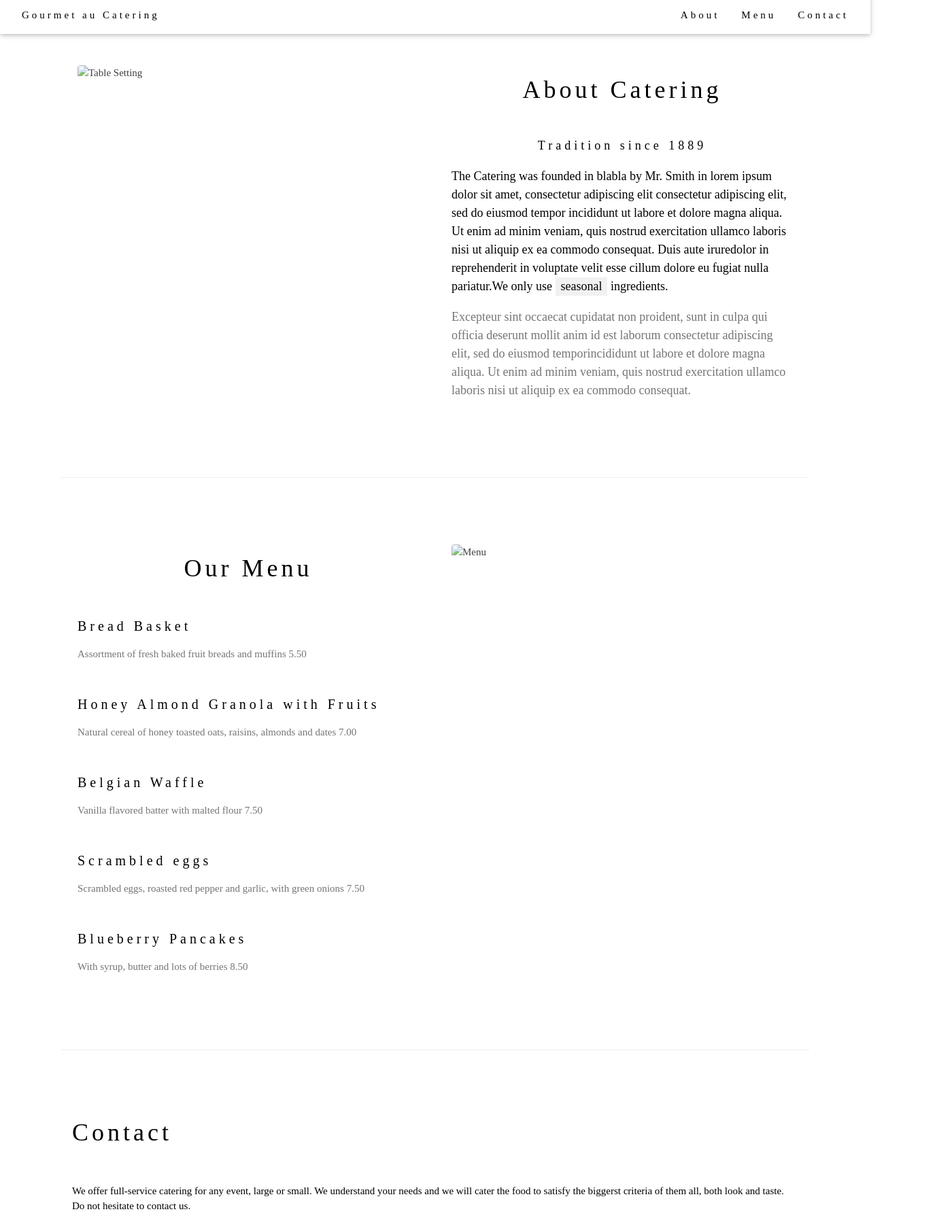
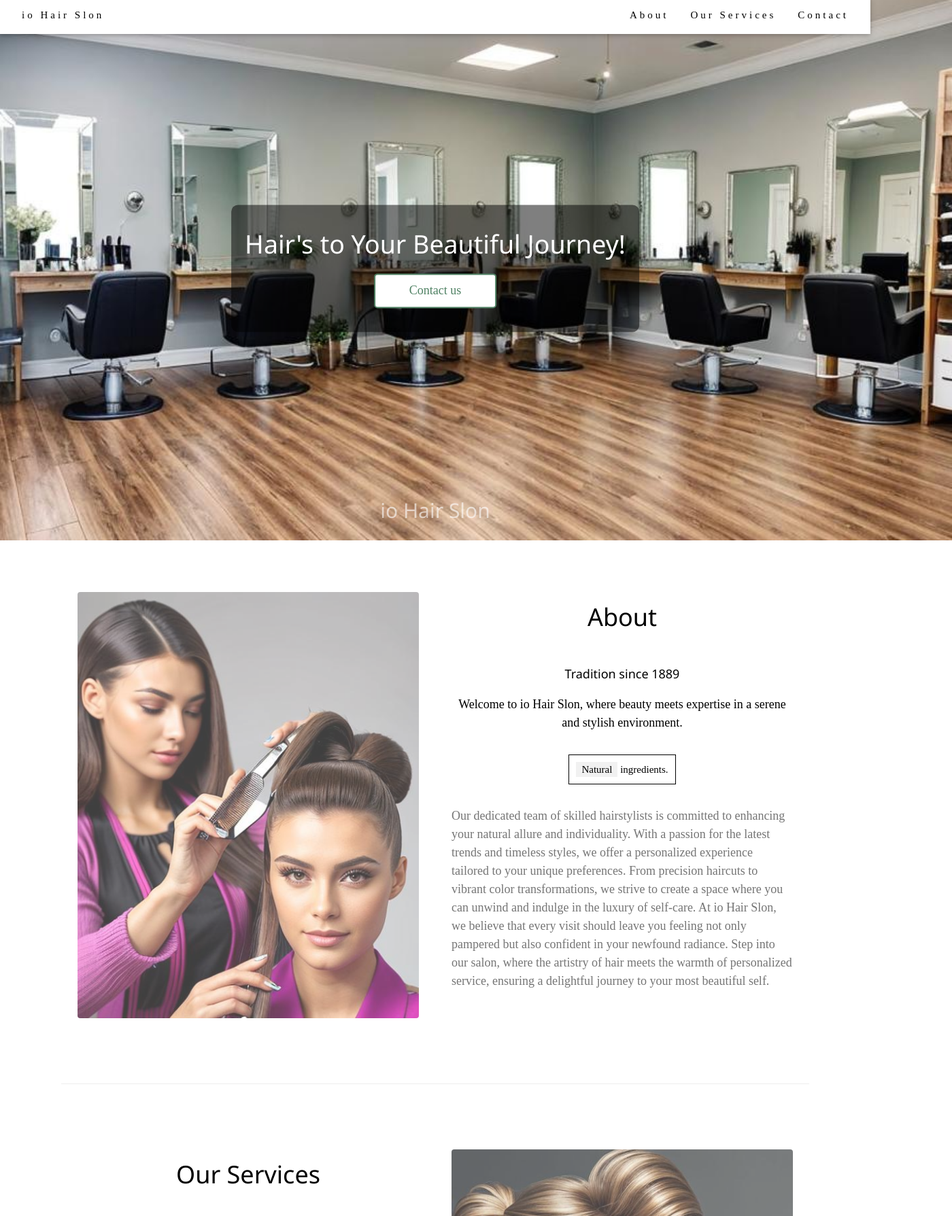
Before and after one commit to orenzylber/IO_Hair_Salon-Template, a plain HTML site: page index.html in a window 1280 px wide. Shown: the part 5-1794 px from the top of the page at 68% size, 1400 px wide, since content can reach past the window. Drawn offline with nearby package versions, Linux system fonts and the light colour scheme.

Commit message:
contact us updated

```diff
--- a/index.css
+++ b/index.css
@@ -1,4 +1,53 @@
+/* index.css */
+
 body {
+  font-family: "Times New Roman", Georgia, Serif;
+  margin: 0;
+}
+
+.custom-header {
+  position: relative;
+}
+
+.custom-overlay {
+  background-color: rgba(0, 0, 0, 0.5);
+  padding: 20px;
+  border-radius: 10px;
+  text-align: center;
+}
+
+.custom-heading {
+  font-size: 2.5em;
+  color: white;
+}
+
+.custom-button {
+  display: block;
+  margin: 15px auto;
+  padding: 10px 50px;
+  background-color: white;
+  color: #508264;
+  border: 2px solid #508264;
+  border-radius: 5px;
+  font-size: 1.2em;
+  cursor: pointer;
+}
+
+.custom-button:hover {
+  background-color: #508264;
+  color: white;
+}
+
+.custom-subheading {
+  font-size: 2em;
+  color: white;
+}
+
+
+
+
+
+/* body {
   font-family: "Times New Roman", Georgia, Serif;
 }
 
@@ -6,3 +55,41 @@ h1, h2, h3, h4, h5, h6 {
   font-family: "Playfair Display";
   letter-spacing: 5px;
 }
+
+
+.w3-display-middle h1 {
+  font-size: 2.5em;
+  text-align: center;
+  white-space: nowrap;
+  overflow: hidden;
+}
+
+@media screen and (min-width: 768px) {
+  .w3-display-middle h1 {
+    white-space: normal;
+  }
+}
+
+.custom-heading {
+  font-size: 2.5em;
+  color: white;
+}
+
+.custom-button {
+  display: block;
+  margin: 15px auto;
+  width: 250px;
+}
+
+.custom-overlay {
+  background-color: rgba(0, 0, 0, 0.748);
+  padding: 20px;
+  border-radius: 10px;
+  display: inline-block;
+}
+
+@media screen and (min-width: 768px) {
+  .custom-button {
+    width: 300px;
+  }
+} */
--- a/index.html
+++ b/index.html
@@ -1,91 +1,212 @@
+<!-- index.html -->
 <!DOCTYPE html>
-<html>
+<html lang="en">
   <head>
-<title>W3.CSS Template</title>
-<meta charset="UTF-8">
-<meta name="viewport" content="width=device-width, initial-scale=1">
-<link rel="stylesheet" href="https://www.w3schools.com/w3css/4/w3.css">
-<style>
-body {font-family: "Times New Roman", Georgia, Serif;}
-h1, h2, h3, h4, h5, h6 {
-  font-family: "Playfair Display";
-  letter-spacing: 5px;
-}
-</style>
+    <meta charset="UTF-8" />
+    <meta name="viewport" content="width=device-width, initial-scale=1" />
+    <title>io Hair Slon</title>
+    <link rel="stylesheet" href="https://www.w3schools.com/w3css/4/w3.css" />
+    <link rel="stylesheet" href="index.css">
   </head>
   <body>
-
     <!-- Navbar (sit on top) -->
     <div class="w3-top">
-  <div class="w3-bar w3-white w3-padding w3-card" style="letter-spacing:4px;">
-    <a href="#home" class="w3-bar-item w3-button">Gourmet au Catering</a>
+      <div
+        class="w3-bar w3-white w3-padding w3-card"
+        style="letter-spacing: 4px"
+      >
+        <a href="#home" class="w3-bar-item w3-button">io Hair Slon</a>
         <!-- Right-sided navbar links. Hide them on small screens -->
         <div class="w3-right w3-hide-small">
           <a href="#about" class="w3-bar-item w3-button">About</a>
-      <a href="#menu" class="w3-bar-item w3-button">Menu</a>
+          <a href="#Our Services" class="w3-bar-item w3-button">Our Services</a>
           <a href="#contact" class="w3-bar-item w3-button">Contact</a>
         </div>
       </div>
     </div>
 
     <!-- Header -->
-<header class="w3-display-container w3-content w3-wide" style="max-width:1600px;min-width:500px" id="home">
-  <img class="w3-image" src="/w3images/hamburger.jpg" alt="Hamburger Catering" width="1600" height="800">
-  <div class="w3-display-bottomleft w3-padding-large w3-opacity">
-    <h1 class="w3-xxlarge">Le Catering</h1>
+<header class="custom-header">
+  <img src="/assets/slon-floor.jpeg" alt="Hamburger Catering" width="1400" height="800" />
+
+  <div class="w3-display-middle">
+    <div class="custom-overlay">
+      <h1 class="custom-heading">Hair's to Your Beautiful Journey!</h1>
+      <button onclick="location.href='#contact'" class="custom-button" >Contact us</button>
+    </div>
+  </div>
+
+  <div class="w3-display-bottommiddle w3-padding-large w3-opacity">
+    <h1 class="custom-subheading">io Hair Slon</h1>
   </div>
 </header>
 
     <!-- Page content -->
-<div class="w3-content" style="max-width:1100px">
-
+    <div class="w3-content" style="max-width: 1100px">
       <!-- About Section -->
       <div class="w3-row w3-padding-64" id="about">
         <div class="w3-col m6 w3-padding-large w3-hide-small">
-     <img src="/w3images/tablesetting2.jpg" class="w3-round w3-image w3-opacity-min" alt="Table Setting" width="600" height="750">
+          <img
+            src="assets/models.jpeg"
+            class="w3-round w3-image w3-opacity-min"
+            alt="Table Setting"
+            width="600"
+            height="750"
+          />
         </div>
 
         <div class="w3-col m6 w3-padding-large">
-      <h1 class="w3-center">About Catering</h1><br>
+          <h1 class="w3-center">About</h1>
+          <br />
           <h5 class="w3-center">Tradition since 1889</h5>
-      <p class="w3-large">The Catering was founded in blabla by Mr. Smith in lorem ipsum dolor sit amet, consectetur adipiscing elit consectetur adipiscing elit, sed do eiusmod tempor incididunt ut labore et dolore magna aliqua. Ut enim ad minim veniam, quis nostrud exercitation ullamco laboris nisi ut aliquip ex ea commodo consequat. Duis aute iruredolor in reprehenderit in voluptate velit esse cillum dolore eu fugiat nulla pariatur.We only use <span class="w3-tag w3-light-grey">seasonal</span> ingredients.</p>
-      <p class="w3-large w3-text-grey w3-hide-medium">Excepteur sint occaecat cupidatat non proident, sunt in culpa qui officia deserunt mollit anim id est laborum consectetur adipiscing elit, sed do eiusmod temporincididunt ut labore et dolore magna aliqua. Ut enim ad minim veniam, quis nostrud exercitation ullamco laboris nisi ut aliquip ex ea commodo consequat.</p>
+          <p class="w3-large w3-center">
+            Welcome to io Hair Slon, where beauty meets expertise in a serene
+            and stylish environment.
+          </p>
+
+          <div style="text-align: center">
+            <p
+              style="
+                display: inline-block;
+                padding: 10px;
+                border: 1px solid #000;
+              "
+            >
+              <span class="w3-tag w3-light-grey">Natural</span> ingredients.
+            </p>
+          </div>
+
+          <p class="w3-large w3-text-grey w3-hide-medium">
+            Our dedicated team of skilled hairstylists is committed to enhancing
+            your natural allure and individuality. With a passion for the latest
+            trends and timeless styles, we offer a personalized experience
+            tailored to your unique preferences. From precision haircuts to
+            vibrant color transformations, we strive to create a space where you
+            can unwind and indulge in the luxury of self-care. At io Hair Slon,
+            we believe that every visit should leave you feeling not only
+            pampered but also confident in your newfound radiance. Step into our
+            salon, where the artistry of hair meets the warmth of personalized
+            service, ensuring a delightful journey to your most beautiful self.
+          </p>
         </div>
       </div>
 
-  <hr>
+      <hr />
 
       <!-- Menu Section -->
-  <div class="w3-row w3-padding-64" id="menu">
+      <!-- Services Section -->
+      <div class="w3-row w3-padding-64" id="Our Services">
         <div class="w3-col l6 w3-padding-large">
-      <h1 class="w3-center">Our Menu</h1><br>
-      <h4>Bread Basket</h4>
-      <p class="w3-text-grey">Assortment of fresh baked fruit breads and muffins 5.50</p><br>
+          <h1 class="w3-center">Our Services</h1>
+          <br />
 
-      <h4>Honey Almond Granola with Fruits</h4>
-      <p class="w3-text-grey">Natural cereal of honey toasted oats, raisins, almonds and dates 7.00</p><br>
+          <h4>Haircut</h4>
+          <p class="w3-text-grey">
+            Customized haircut by our experienced stylists $30.00
+          </p>
+          <br />
 
-      <h4>Belgian Waffle</h4>
-      <p class="w3-text-grey">Vanilla flavored batter with malted flour 7.50</p><br>
+          <h4>Hair Coloring</h4>
+          <p class="w3-text-grey">
+            Expert hair coloring using premium products Starting at $50.00
+          </p>
+          <br />
 
-      <h4>Scrambled eggs</h4>
-      <p class="w3-text-grey">Scrambled eggs, roasted red pepper and garlic, with green onions 7.50</p><br>
+          <h4>Blowout Styling</h4>
+          <p class="w3-text-grey">
+            Professional blowout styling for a glamorous look $40.00
+          </p>
+          <br />
 
-      <h4>Blueberry Pancakes</h4>
-      <p class="w3-text-grey">With syrup, butter and lots of berries 8.50</p>
+          <h4>Highlights</h4>
+          <p class="w3-text-grey">
+            Subtle or bold highlights to enhance your style Starting at $70.00
+          </p>
+          <br />
+
+          <h4>Bridal Updo</h4>
+          <p class="w3-text-grey">Elegant updo for your special day $60.00</p>
         </div>
 
         <div class="w3-col l6 w3-padding-large">
-      <img src="/w3images/tablesetting.jpg" class="w3-round w3-image w3-opacity-min" alt="Menu" style="width:100%">
+          <img
+            src="assets/Blower.jpeg"
+            class="w3-round w3-image w3-opacity-min"
+            alt="Services"
+            style="width: 100%"
+          />
         </div>
       </div>
 
-  <hr>
+      <hr />
 
       <!-- Contact Section -->
-  <div class="w3-container w3-padding-64" id="contact">
+      <div class="w3-container w3-padding-64 w3-center" id="contact">
+        <h1>Contact Us</h1>
+        <br />
+        <p>
+          We're here to help you achieve your perfect look. <br>
+          Contact us to book an appointment or inquire about our services.<br>
+          We look forward to hearing from you!
+        </p>
+        <p class="w3-text-blue-grey w3-large">
+          <b>io Hair Salon </b> <br>
+            123 Main Street <br>
+            San Francisco, CA. 94104
+        </p>
+        <p>
+          For appointments, you can reach us by phone at
+          <b>415-555-5555</b> or via email at
+          <b>info@yourhairsalon.com</b>
+          <!-- Alternatively, you can send us a message using the form below: -->
+        </p>
+        <!-- <form action="/contact_form.php" method="post">
+          <p>
+            <input
+              class="w3-input w3-padding-16"
+              type="text"
+              placeholder="Your Name"
+              required
+              name="Name"
+            />
+          </p>
+          <p>
+            <input
+              class="w3-input w3-padding-16"
+              type="tel"
+              placeholder="Your Phone Number"
+              required
+              name="PhoneNumber"
+            />
+          </p>
+          <p>
+            <input
+              class="w3-input w3-padding-16"
+              type="email"
+              placeholder="Your Email Address"
+              required
+              name="Email"
+            />
+          </p>
+          <p>
+            <textarea
+              class="w3-input w3-padding-16"
+              placeholder="Your Message \ Special Requests"
+              required
+              name="Message"
+            ></textarea>
+          </p>
+          <p>
+            <button class="w3-button w3-light-grey w3-section" type="submit">
+              SEND MESSAGE
+            </button>
+          </p>
+        </form> -->
+      </div>
+
+      <!-- <div class="w3-container w3-padding-64" id="contact">
     <h1>Contact</h1><br>
-    <p>We offer full-service catering for any event, large or small. We understand your needs and we will cater the food to satisfy the biggerst criteria of them all, both look and taste. Do not hesitate to contact us.</p>
+    <p>We offer full-service catering for any event, large or small. We understand your needs and we will cater the food to satisfy the biggest criteria of them all, both look and taste. Do not hesitate to contact us.</p>
     <p class="w3-text-blue-grey w3-large"><b>Catering Service, 42nd Living St, 43043 New York, NY</b></p>
     <p>You can also contact us by phone 00553123-2323 or email catering@catering.com, or you can send us a message here:</p>
     <form action="/action_page.php" target="_blank">
@@ -95,15 +216,19 @@ h1, h2, h3, h4, h5, h6 {
       <p><input class="w3-input w3-padding-16" type="text" placeholder="Message \ Special requirements" required name="Message"></p>
       <p><button class="w3-button w3-light-grey w3-section" type="submit">SEND MESSAGE</button></p>
     </form>
-  </div>
+  </div> -->
 
       <!-- End page content -->
     </div>
 
     <!-- Footer -->
     <footer class="w3-center w3-light-grey w3-padding-32">
-  <p>Powered by <a href="https://www.w3schools.com/w3css/default.asp" title="W3.CSS" target="_blank" class="w3-hover-text-green">w3.css</a></p>
+      <p>
+        Powered by
+        <a href="" title="W3.CSS" target="_blank" class="w3-hover-text-green"
+          >io-Partnership & w3.css</a
+        >
+      </p>
     </footer>
-
   </body>
 </html>
```
Also changed, not shown: index2.html (deleted, +0 -124 lines). Lines whose indentation alone changed are shown as unchanged.
